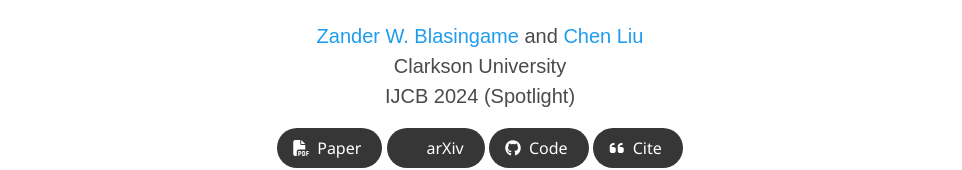
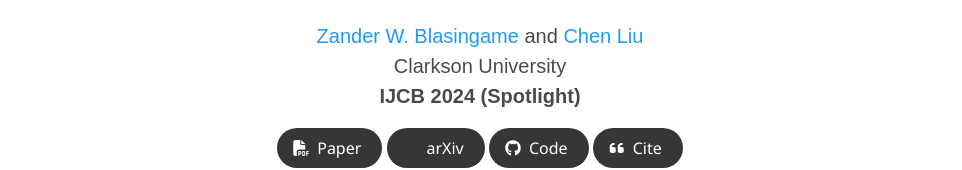
Before and after one commit to zblasingame/Greedy-DiM, a plain HTML site: page docs/index.html in a window 1280 px wide. Shown: the part 159-329 px from the top of the page, without its empty margins (160-1122 px from the left). Drawn offline with nearby package versions, Linux system fonts and the light colour scheme; some icons are missing; a web font is replaced by a local one.

Commit message:
Updated project page.

```diff
--- a/docs/index.html
+++ b/docs/index.html
@@ -62,8 +62,13 @@
                   </div>
 
                   <div class="is-size-5 publication-authors">
-                    <span class="author-block">Clarkson University<br>IJCB 2024 (Spotlight)</span>
+                    <span class="author-block">Clarkson University</span>
                   </div>
+
+                <div class="is-size-5 publication-authors">
+                    <span class="author-block"><b>IJCB 2024 (Spotlight)</b></span>
+                  </div>
+
 
                   <div class="column has-text-centered">
                     <div class="publication-links">
```
